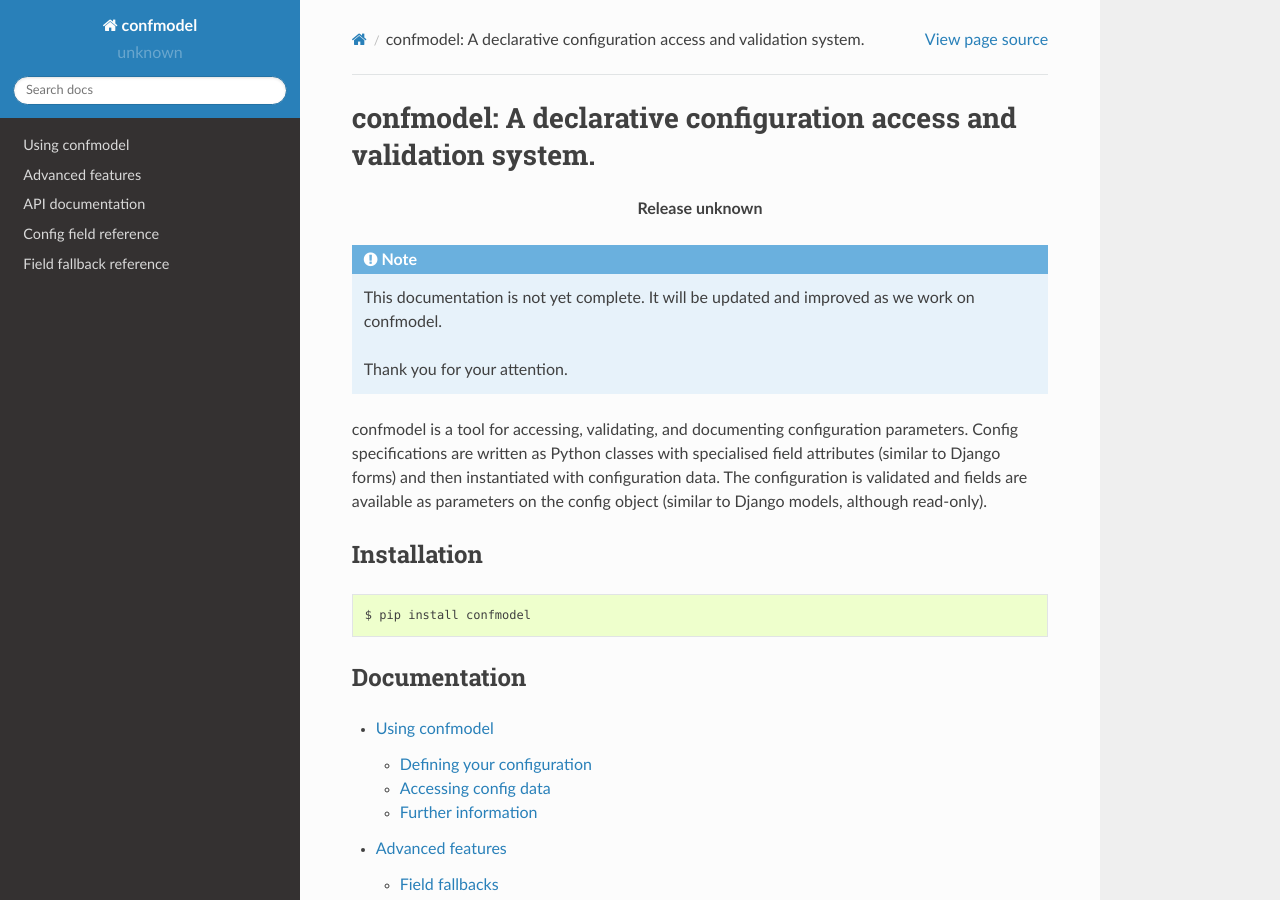
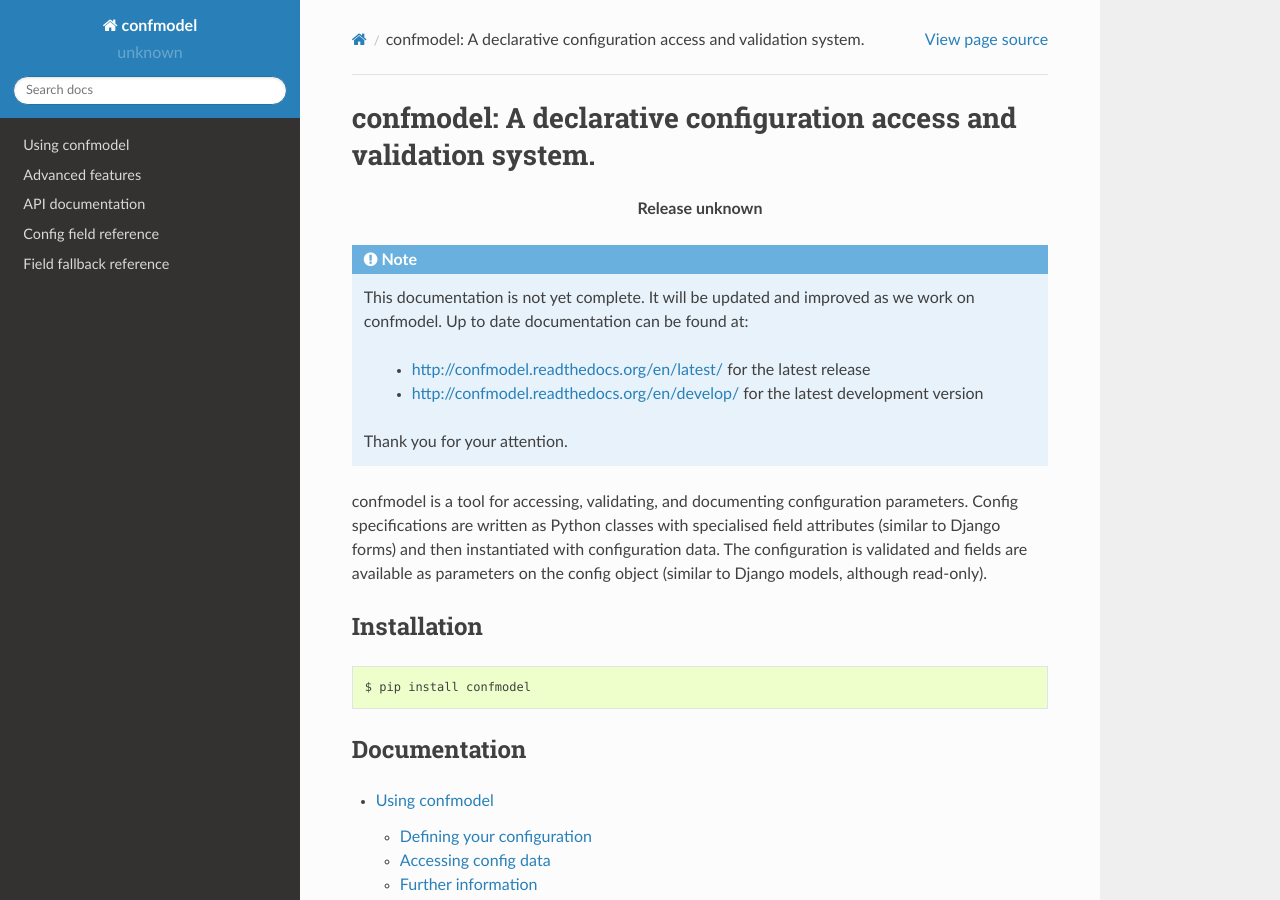
Before and after one commit to nyaruka/confmodel, a Sphinx documentation site: the page built from docs/index.rst, in a window 1280 px wide and 900 px high. Built offline with Sphinx 7.4.7 and the Read the Docs theme 2.0.0, drawn with Linux system fonts in a browser that asks for light colours.

Commit message:
Links to docs.

```diff
--- a/docs/index.rst
+++ b/docs/index.rst
@@ -13,7 +13,11 @@
 .. note::
 
    This documentation is not yet complete. It will be updated and improved as
-   we work on confmodel.
+   we work on confmodel. Up to date documentation can be found at:
+
+     * http://confmodel.readthedocs.org/en/latest/ for the latest release
+     * http://confmodel.readthedocs.org/en/develop/ for the latest development
+       version
 
    Thank you for your attention.
 
```
Also changed, not shown: README.rst (+20 -1 lines).
